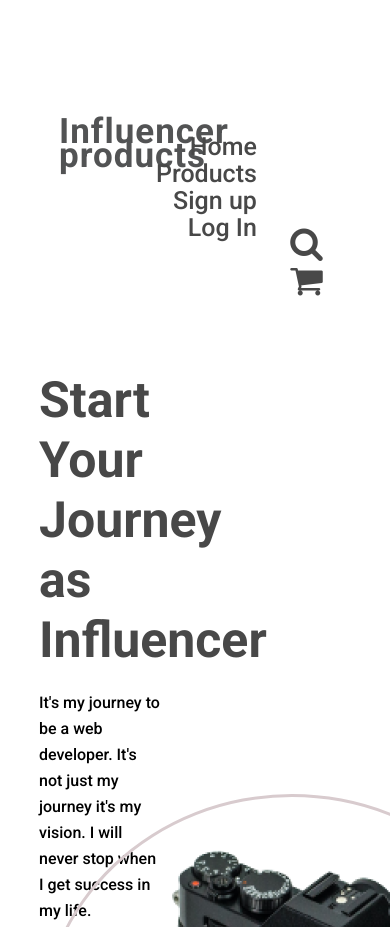
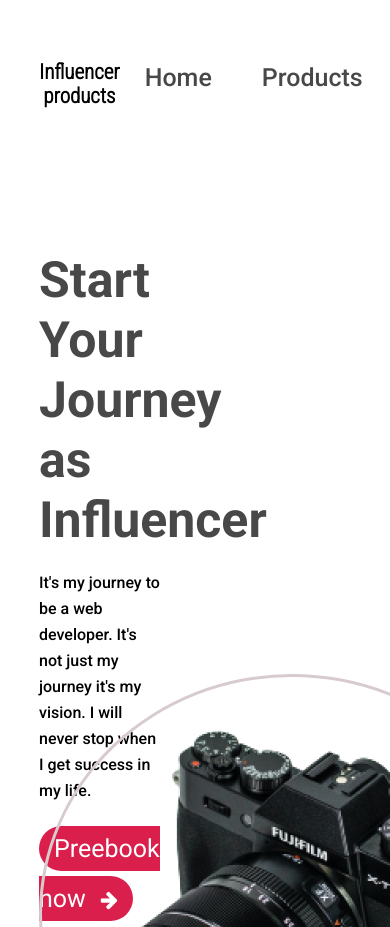
Before and after one commit to pabel019/Journey-time, a plain HTML site: page index.html in a window 390 px wide. Shown: the top 927 px of the page. Drawn offline with Linux system fonts and the light colour scheme; a web font is replaced by a local one.

Commit message:
changed a section

```diff
--- a/css/style.css
+++ b/css/style.css
@@ -1,3 +1,7 @@
+.fa {
+    color: #000 !important;
+}
+
 * {
     margin: 0;
     padding: 0;
@@ -29,72 +33,37 @@ ul {
     list-style-type: none;
 }
 
-.header-part {
-    width: 100%;
-}
-
 .container {
     width: 80%;
     margin: 0px auto;
     text-align: center;
 }
 
-.heading-text {
-    width: 30%;
-    float: left;
-    text-align: left;
-    padding: 50px 0px;
-    margin-top: 70px;
+.header-part {
+    display: flex;
+    justify-content: space-between;
+    padding: 60px 0;
 }
 
-.heading-text h2 {
-    font-size: 35px;
-    font-weight: bold;
-    font-family: 'Roboto', sans-serif;
-    letter-spacing: 1px;
-    color: #525354;
-    margin-left: 20px;
+.menu-bar ul {
+    display: flex;
 }
 
-.menu-bar {
-    width: 40%;
-    display: inline-block;
-    padding: 50px 0px;
-    margin-top: 85px;
-    text-align: right;
-}
-
-.menu-bar .ul-tag {
-    float: right;
-}
-
-.menu-bar li {
-    display: inline;
+.menu-bar ul li {
+    padding: 0 25px;
     font-size: 25px;
-    margin-right: 30px;
+    line-height: 35px;
     color: #484848;
-    font-family: 'Roboto', sans-serif;
     font-weight: 500;
 }
 
-.icon-part {
-    width: 10%;
-    display: inline-block;
-    margin-bottom: 50px;
-    margin-top: -20px;
-}
-
-.icon-part li {
-    display: inline;
-    font-size: 35px;
-}
-
-.icon-part i {
-    font-size: 35px;
-    color: #484848;
+.menu-bar ul li i {
+    font-size: 30px;
+    color: #484848!important;
 }
 
 .journey {
+    margin-top: 40px;
     width: 100%;
 }
 
@@ -127,7 +96,7 @@ ul {
 
 .btn a,
 .fa {
-    color: #fff;
+    color: #fff!important;
     font-size: 20px;
 }
 
@@ -427,3 +396,10 @@ ul {
 .footer-icon i:hover {
     background: transparent;
 }
+
+@media (max-width: 480px) {
+    .footerHead {
+        font-size: 2px;
+        padding: 5px;
+    }
+}
--- a/index.html
+++ b/index.html
@@ -32,15 +32,11 @@
                         <h2>Influencer products</h2>
                     </div>
                     <div class="menu-bar">
-                        <ul class="ul-tag">
+                        <ul>
                             <li>Home</li>
                             <li>Products</li>
                             <li>Sign up</li>
                             <li>Log In</li>
-                        </ul>
-                    </div>
-                    <div class="icon-part">
-                        <ul class="ul-tag">
                             <li><i class="fa fa-search"></i>
                             </li>
                             <li><i class="fa fa-shopping-cart"></i>
@@ -60,7 +56,7 @@
                         <h1 class="text">Start Your Journey as Influencer</h1>
                         <p class="para">It's my journey to be a web developer. It's not just my journey it's my vision. I will never stop when I get success in my life.</p>
                         <div class="btn">
-                            <a class="button" href="#">Preebook now<i class="fa fa-arrow-right" ></i></a>
+                            <a class="button" target="_black" href="https://free-now.com/uk/prebook-pas/">Preebook now<i class="fa fa-arrow-right" ></i></a>
 
                             </a>
                         </div>
@@ -302,7 +298,7 @@
                     </div>
                 </div>
                 <div class="btn-2">
-                    <a class=" button-2" href="#">See More<i class="fa fa-arrow-right" ></i></a>
+                    <a class=" button-2" target="_black" href="https://store.seemore.com/">See More<i class="fa fa-arrow-right" ></i></a>
 
                 </div>
             </section>
@@ -326,7 +322,7 @@
                             <p>Amet minim mollit non deserunt ullamco est sit aliqua dolor do amet sint. Velit officia consequat duis enim velit mollit. Exercitation veniam consequat sunt nostrud amet</p>
 
                             <div class="button-3">
-                                <a href="#">Join Now<i class="fa fa-arrow-right" ></i></a>
+                                <a target="_black" href="https://www.nspe.org/membership/join-now">Join Now<i class="fa fa-arrow-right" ></i></a>
                             </div>
 
 
@@ -342,15 +338,31 @@
 
         <!-- footer part start -->
         <footer class="footer">
-            <h2>Influencer Products</h2>
+            <h2 class="footerHead">Influencer Products</h2>
             <h3>Copyright &copy; 2021 influencer products</h3>
             <span>All rights Deserved</span>
             <div class="footer-icon">
                 <ul>
-                    <li><i class="fa fa-instagram"></i></li>
-                    <li><i class="fa fa-linkedin"></i></li>
-                    <li><i class="fa fa-twitter"></i></li>
-                    <li><i class="fa fa-youtube-play"></i></li>
+                    <li>
+                        <a target="_blank" href="https://www.instagram.com/shahriar_pabel/">
+                            <i class="fa fa-instagram"></i>
+                        </a>
+                    </li>
+                    <li>
+                        <a target="_black" href="https://www.linkedin.com/in/shahriar-pabel-b40b42229/">
+                            <i class="fa fa-linkedin"></i>
+                        </a>
+                    </li>
+                    <li>
+                        <a target="_black" href="https://twitter.com/pabel0193">
+                            <i class="fa fa-twitter"></i>
+                        </a>
+                    </li>
+                    <li>
+                        <a target="_black" href="https://www.youtube.com/watch?v=G9xZ1n-eJTo">
+                            <i class="fa fa-youtube-play"></i>
+                        </a>
+                    </li>
                 </ul>
             </div>
         </footer>
```
